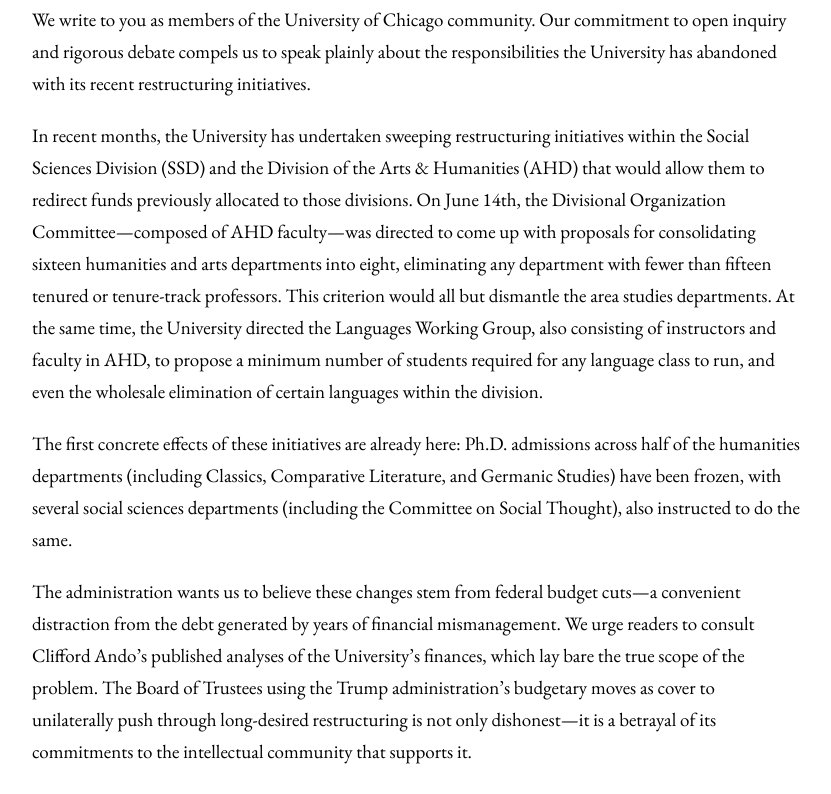
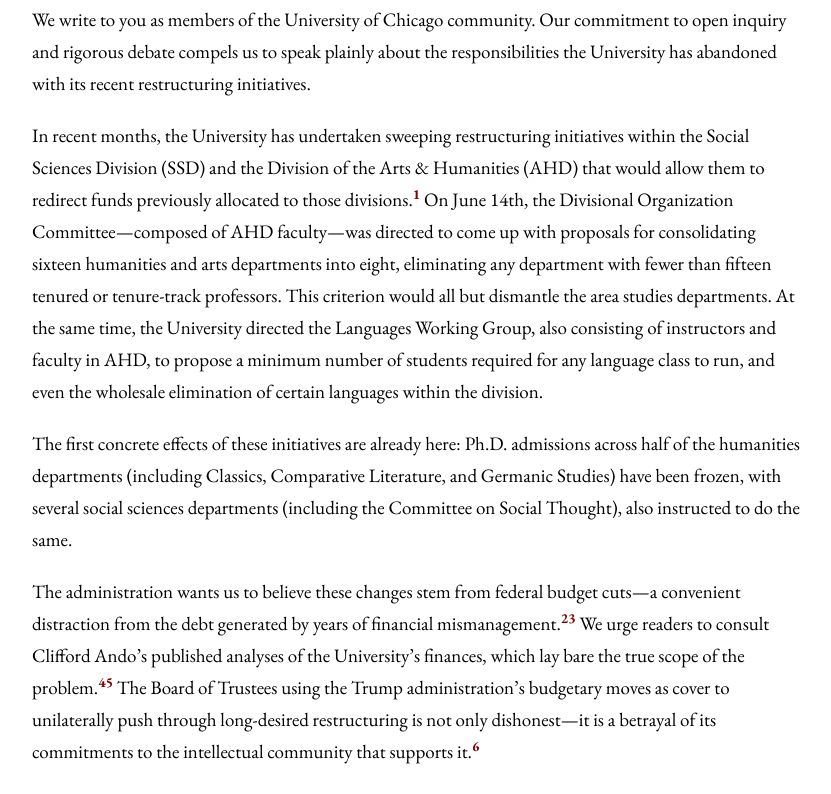
Before and after one commit to zroe1/uchicago-open-letter, a Next.js app: page / in a window 1280 px wide. Shown: the part 640-1434 px from the top of the page, without its empty margins (316-1147 px from the left). Built offline with nearby package versions, Linux system fonts and the light colour scheme.

Commit message:
add sources + fix typo

```diff
--- a/src/app/page.tsx
+++ b/src/app/page.tsx
@@ -119,14 +119,22 @@
                 In recent months, the University has undertaken sweeping restructuring initiatives
                 within the Social Sciences Division (SSD) and the Division of the Arts & Humanities
                 (AHD) that would allow them to redirect funds previously allocated to those
-                divisions. On June 14th, the Divisional Organization Committee—composed of AHD
-                faculty—was directed to come up with proposals for consolidating sixteen humanities
-                and arts departments into eight, eliminating any department with fewer than fifteen
-                tenured or tenure-track professors. This criterion would all but dismantle the area
-                studies departments. At the same time, the University directed the Languages Working
-                Group, also consisting of instructors and faculty in AHD, to propose a minimum
-                number of students required for any language class to run, and even the wholesale
-                elimination of certain languages within the division.
+                divisions.
+                <sup className="footnote-ref">
+                  <a
+                    href="#footnote-1"
+                    className="text-[var(--maroon)] hover:underline text-sm font-bold">
+                    1
+                  </a>
+                </sup>{" "}
+                On June 14th, the Divisional Organization Committee—composed of AHD faculty—was
+                directed to come up with proposals for consolidating sixteen humanities and arts
+                departments into eight, eliminating any department with fewer than fifteen tenured
+                or tenure-track professors. This criterion would all but dismantle the area studies
+                departments. At the same time, the University directed the Languages Working Group,
+                also consisting of instructors and faculty in AHD, to propose a minimum number of
+                students required for any language class to run, and even the wholesale elimination
+                of certain languages within the division.
               </p>
               <p>
                 The first concrete effects of these initiatives are already here: Ph.D. admissions
@@ -138,11 +146,46 @@
               <p>
                 The administration wants us to believe these changes stem from federal budget cuts—a
                 convenient distraction from the debt generated by years of financial mismanagement.
-                We urge readers to consult Clifford Ando’s published analyses of the University’s
-                finances, which lay bare the true scope of the problem. The Board of Trustees using
-                the Trump administration’s budgetary moves as cover to unilaterally push through
-                long-desired restructuring is not only dishonest—it is a betrayal of its commitments
-                to the intellectual community that supports it.
+                <sup className="footnote-ref">
+                  <a
+                    href="#footnote-2"
+                    className="text-[var(--maroon)] hover:underline text-sm font-bold">
+                    2
+                  </a>
+                </sup>
+                <sup className="footnote-ref">
+                  <a
+                    href="#footnote-3"
+                    className="text-[var(--maroon)] hover:underline text-sm font-bold">
+                    3
+                  </a>
+                </sup>{" "}
+                We urge readers to consult Clifford Ando&rsquo;s published analyses of the
+                University&rsquo;s finances, which lay bare the true scope of the problem.
+                <sup className="footnote-ref">
+                  <a
+                    href="#footnote-4"
+                    className="text-[var(--maroon)] hover:underline text-sm font-bold">
+                    4
+                  </a>
+                </sup>
+                <sup className="footnote-ref">
+                  <a
+                    href="#footnote-5"
+                    className="text-[var(--maroon)] hover:underline text-sm font-bold">
+                    5
+                  </a>
+                </sup>{" "}
+                The Board of Trustees using the Trump administration’s budgetary moves as cover to
+                unilaterally push through long-desired restructuring is not only dishonest—it is a
+                betrayal of its commitments to the intellectual community that supports it.
+                <sup className="footnote-ref">
+                  <a
+                    href="#footnote-6"
+                    className="text-[var(--maroon)] hover:underline text-sm font-bold">
+                    6
+                  </a>
+                </sup>
               </p>
               <p>
                 The timing of these decisions is no accident. They were made in the summer, when
@@ -162,7 +205,7 @@
               </p>
               <p>
                 These moves betray the University’s stated commitment to global perspectives and
-                diversity in scholarship. They an affront to students and parents who pay
+                diversity in scholarship. They are an affront to students and parents who pay
                 private-school-level tuition expecting small, specialized classes—precisely the
                 courses now targeted for elimination. The planned increase in undergraduate
                 enrollment without a corresponding expansion of faculty will only accelerate the
@@ -219,6 +262,97 @@
                     Any restructuring proposals must be vetted and approved by elected faculty
                     committees.
                   </p>
+                </div>
+              </div>
+
+              {/* Footnotes */}
+              <div className="mt-12 pt-8 border-t border-black/20">
+                <h3 className="text-lg font-semibold mb-4 text-black/80">References</h3>
+                <div className="space-y-3 text-sm md:text-base leading-6">
+                  <div id="footnote-1" className="flex items-start gap-3">
+                    <span className="inline-flex items-center justify-center w-6 h-6 rounded-full bg-[var(--maroon)]/10 text-[var(--maroon)] text-xs font-medium mt-0.5 flex-shrink-0">
+                      1
+                    </span>
+                    <div className="text-black/70">
+                      <a
+                        href="https://www.compactmag.com/article/the-crisis-of-the-university-started-long-before-trump/"
+                        target="_blank"
+                        rel="noopener noreferrer"
+                        className="text-[var(--maroon)] hover:underline underline-offset-2 break-words">
+                        https://www.compactmag.com/article/the-crisis-of-the-university-started-long-before-trump/
+                      </a>
+                    </div>
+                  </div>
+                  <div id="footnote-2" className="flex items-start gap-3">
+                    <span className="inline-flex items-center justify-center w-6 h-6 rounded-full bg-[var(--maroon)]/10 text-[var(--maroon)] text-xs font-medium mt-0.5 flex-shrink-0">
+                      2
+                    </span>
+                    <div className="text-black/70">
+                      <a
+                        href="https://chicagomaroon.com/40486/news/uchicago-professor-sounds-alarm-over-troubling-university-finances/"
+                        target="_blank"
+                        rel="noopener noreferrer"
+                        className="text-[var(--maroon)] hover:underline underline-offset-2 break-words">
+                        https://chicagomaroon.com/40486/news/uchicago-professor-sounds-alarm-over-troubling-university-finances/
+                      </a>
+                    </div>
+                  </div>
+                  <div id="footnote-3" className="flex items-start gap-3">
+                    <span className="inline-flex items-center justify-center w-6 h-6 rounded-full bg-[var(--maroon)]/10 text-[var(--maroon)] text-xs font-medium mt-0.5 flex-shrink-0">
+                      3
+                    </span>
+                    <div className="text-black/70">
+                      <a
+                        href="https://chicagomaroon.com/43960/news/get-up-to-date-on-the-universitys-financial-issues/"
+                        target="_blank"
+                        rel="noopener noreferrer"
+                        className="text-[var(--maroon)] hover:underline underline-offset-2 break-words">
+                        https://chicagomaroon.com/43960/news/get-up-to-date-on-the-universitys-financial-issues/
+                      </a>
+                    </div>
+                  </div>
+                  <div id="footnote-4" className="flex items-start gap-3">
+                    <span className="inline-flex items-center justify-center w-6 h-6 rounded-full bg-[var(--maroon)]/10 text-[var(--maroon)] text-xs font-medium mt-0.5 flex-shrink-0">
+                      4
+                    </span>
+                    <div className="text-black/70">
+                      <a
+                        href="https://www.chicagotribune.com/2025/07/14/opinion-university-of-chicago-donald-trump-research-funding/"
+                        target="_blank"
+                        rel="noopener noreferrer"
+                        className="text-[var(--maroon)] hover:underline underline-offset-2 break-words">
+                        https://www.chicagotribune.com/2025/07/14/opinion-university-of-chicago-donald-trump-research-funding/
+                      </a>
+                    </div>
+                  </div>
+                  <div id="footnote-5" className="flex items-start gap-3">
+                    <span className="inline-flex items-center justify-center w-6 h-6 rounded-full bg-[var(--maroon)]/10 text-[var(--maroon)] text-xs font-medium mt-0.5 flex-shrink-0">
+                      5
+                    </span>
+                    <div className="text-black/70">
+                      <a
+                        href="https://chicagomaroon.com/48231/viewpoints/op-ed/reorg-101-the-past-and-future-of-the-race-to-the-bottom/"
+                        target="_blank"
+                        rel="noopener noreferrer"
+                        className="text-[var(--maroon)] hover:underline underline-offset-2 break-words">
+                        https://chicagomaroon.com/48231/viewpoints/op-ed/reorg-101-the-past-and-future-of-the-race-to-the-bottom/
+                      </a>
+                    </div>
+                  </div>
+                  <div id="footnote-6" className="flex items-start gap-3">
+                    <span className="inline-flex items-center justify-center w-6 h-6 rounded-full bg-[var(--maroon)]/10 text-[var(--maroon)] text-xs font-medium mt-0.5 flex-shrink-0">
+                      6
+                    </span>
+                    <div className="text-black/70">
+                      <a
+                        href="https://www.chicagotribune.com/2025/07/23/university-of-chicago-weighs-restructuring/"
+                        target="_blank"
+                        rel="noopener noreferrer"
+                        className="text-[var(--maroon)] hover:underline underline-offset-2 break-words">
+                        https://www.chicagotribune.com/2025/07/23/university-of-chicago-weighs-restructuring/
+                      </a>
+                    </div>
+                  </div>
                 </div>
               </div>
             </div>
```
